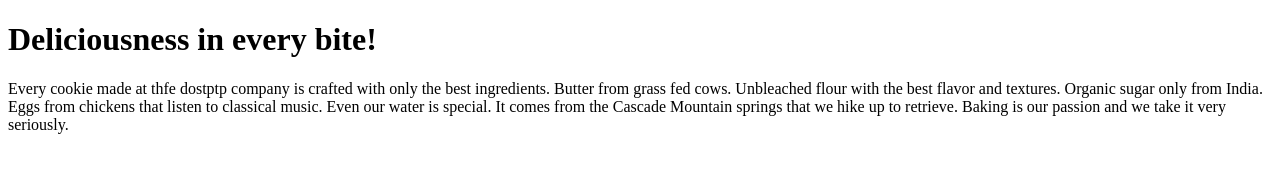
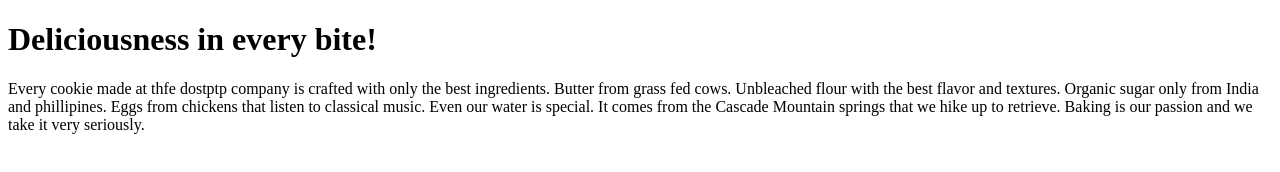
Before and after one commit to felixwulf7/cookie, a plain HTML site: page index.htm in a window 1280 px wide. Drawn offline with Linux system fonts and the light colour scheme.

Commit message:
Update index.htm

```diff
--- a/index.htm
+++ b/index.htm
@@ -4,7 +4,7 @@
 
 <h1>Deliciousness in every bite!</h1>
 
-<p>Every cookie made at thfe dostptp company is crafted with only the best ingredients. Butter from grass fed cows. Unbleached flour with the best flavor and textures. Organic sugar only from India. Eggs from chickens that listen to classical music. Even our water is special. It comes from the Cascade Mountain springs that we hike up to retrieve. Baking is our passion and we take it very seriously.</p>
+<p>Every cookie made at thfe dostptp company is crafted with only the best ingredients. Butter from grass fed cows. Unbleached flour with the best flavor and textures. Organic sugar only from India and phillipines. Eggs from chickens that listen to classical music. Even our water is special. It comes from the Cascade Mountain springs that we hike up to retrieve. Baking is our passion and we take it very seriously.</p>
 
 
 </body>
```
